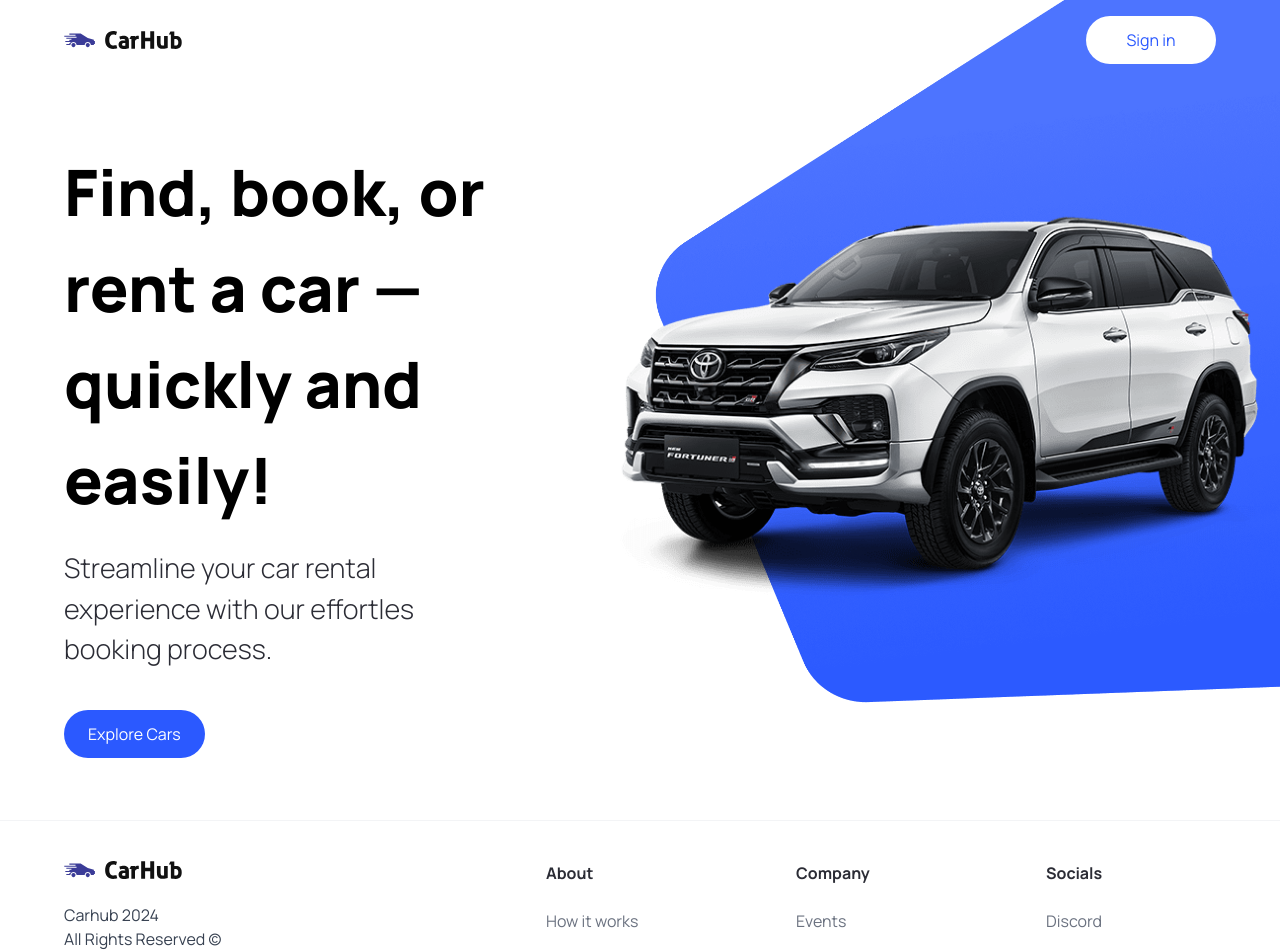
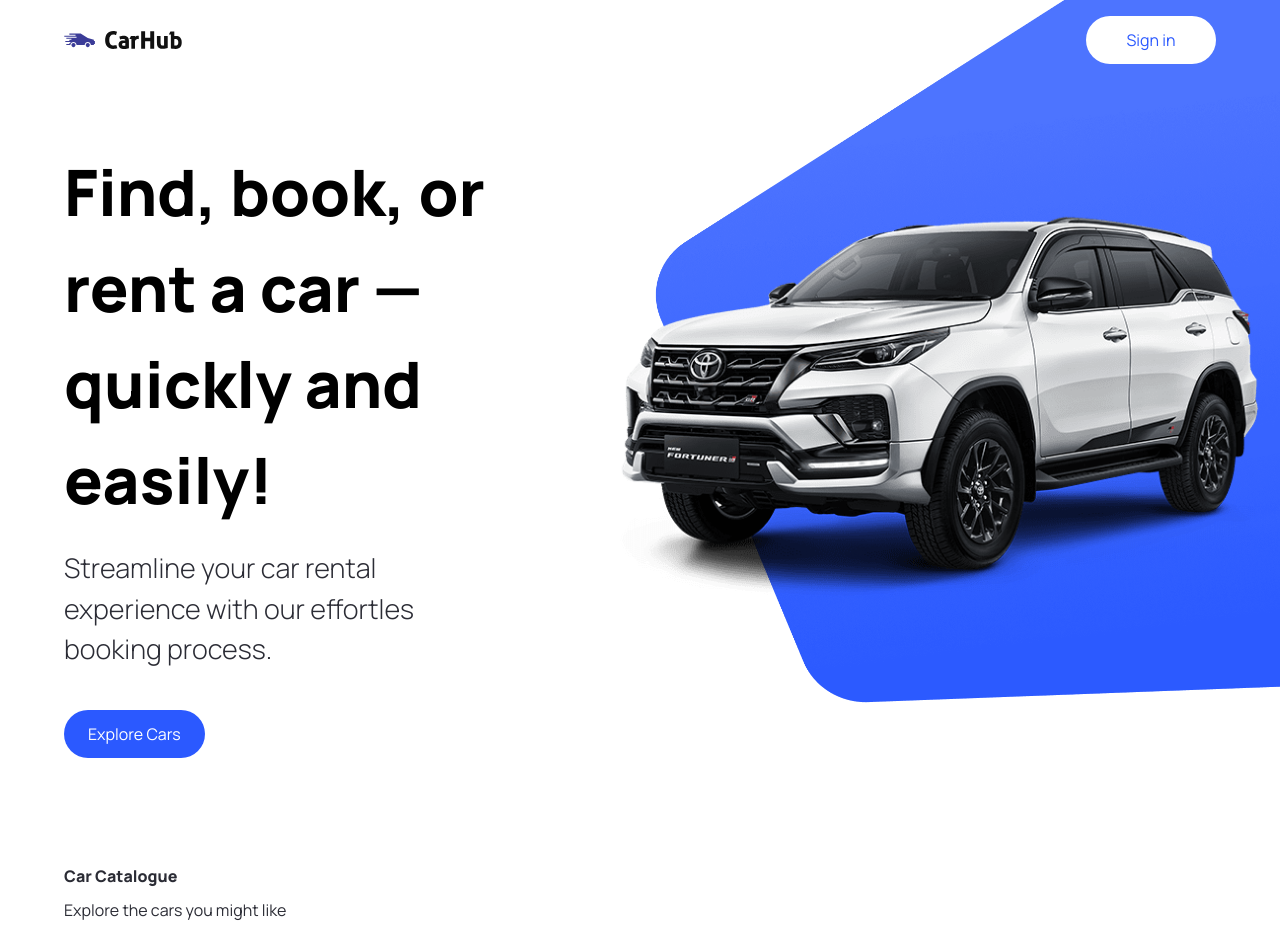
Before and after one commit to GrzegorzKopacki/CarsApp, a Next.js app: page / in a window 1280 px wide. Shown: the top 952 px of the page. Built offline with nearby package versions, Linux system fonts and the light colour scheme.

Commit message:
created SearchBar and CustomFilter files

```diff
--- a/app/page.tsx
+++ b/app/page.tsx
@@ -1,10 +1,23 @@
-import { Hero } from "@/components";
+import { CustomFilter, Hero, SearchBar } from "@/components";
 import Image from "next/image";
 
 export default function Home() {
 	return (
 		<main className="overflow-hidden">
 			<Hero />
+			<div className="mt-12 padding-x padding-y max-width" id="discover">
+				<div className="home__text-container">
+					<h1 className="text-4x1 font-extrabold">Car Catalogue</h1>
+					<p>Explore the cars you might like </p>
+				</div>
+				<div className="home__filters">
+					<SearchBar />
+					<div className="home__fliter-container">
+						<CustomFilter title="fuel" />
+						<CustomFilter title="year" />
+					</div>
+				</div>
+			</div>
 		</main>
 	);
 }
--- /dev/null
+++ b/components/CustomFilter.tsx
@@ -0,0 +1,3 @@
+export function CustomFilter() {
+    return <div></div>
+}
--- /dev/null
+++ b/components/SearchBar.tsx
@@ -0,0 +1,3 @@
+export function SearchBar() {
+    return <div></div>
+}
--- a/components/index.ts
+++ b/components/index.ts
@@ -2,5 +2,7 @@
 import { CustomButton } from "./CustomButton";
 import {Navbar} from "./Navbar"
 import {Footer} from "./Footer"
+import { CustomFilter } from "./CustomFilter";
+import { SearchBar } from "./SearchBar";
 
-export { Hero, CustomButton, Navbar, Footer };
+export { Hero, CustomButton, Navbar, Footer, CustomFilter, SearchBar };
```
